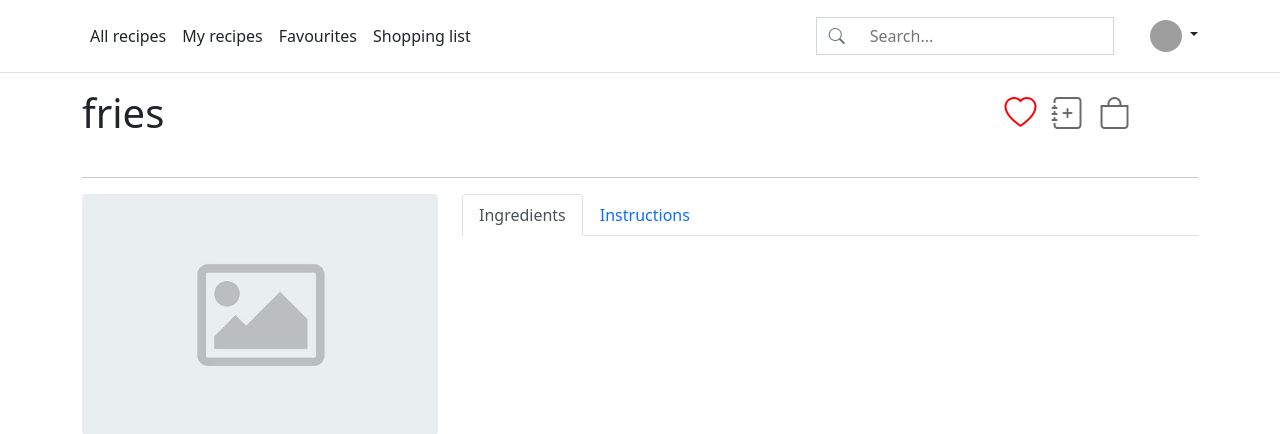
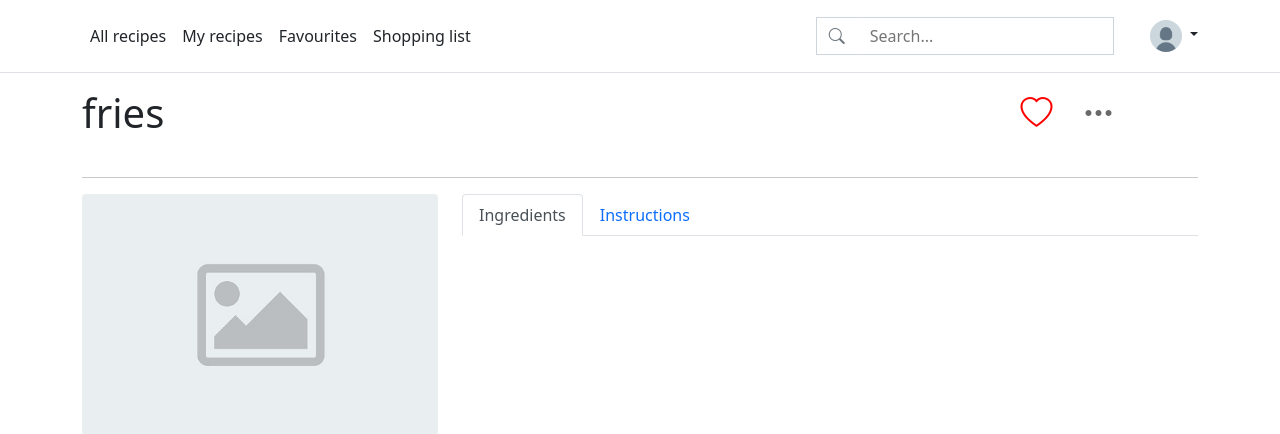
Before and after one commit to dariagridina/Recipes, a Django app: page /recipe/3/ in a window 1280 px wide. Shown: the top 434 px of the page. Run offline with Django 3.2, Linux system fonts and the light colour scheme; a user stored in the database is signed in; data comes from the database, SQL or seed files in the repository; both versions use the stored data as it was after the commit; some libraries are stand-ins or nearby versions; grey boxes are pictures that could not be loaded.

Commit message:
final changes

```diff
--- a/accounts/views.py
+++ b/accounts/views.py
@@ -1,3 +1,4 @@
+from django.contrib.auth import login
 from django.contrib.auth.forms import UserCreationForm
 from django.contrib.auth.models import User
 from django.contrib.auth.views import LoginView, LogoutView
@@ -8,6 +9,7 @@ from main.models import ShoppingList
 
 class CustomLoginView(LoginView):
     redirect_authenticated_user = True
+    next_page = '/recipes'
 
 
 class CustomLogoutView(LogoutView):
@@ -18,9 +20,10 @@ class RegistrationView(CreateView):
     template_name = 'registration/sign_up.html'
     model = User
     form_class = UserCreationForm
-    success_url = '/recipe'
+    success_url = '/recipes'
 
     def form_valid(self, form):
         response = super(RegistrationView, self).form_valid(form)
         ShoppingList.objects.create(user=self.object)
+        login(self.request, self.object)
         return response
--- a/main/urls.py
+++ b/main/urls.py
@@ -1,20 +1,21 @@
 from django.urls import path
 
-from main.views import RecipeDetailView, RecipeListView, FavouritesListView, AddFavouritesView, NewRecipeView, \
-    ShoppingListView, AddToShoppingListView, ShoppingListElementView, EditRecipeUpdateView, AddToMyRecipesView, \
-    MyRecipesListView
+from main.views import RecipeDetailView, RecipeListView, FavouritesListView, FavouritesAddView, NewRecipeView, \
+    ShoppingListView, AddRecipeToShoppingListView, ShoppingListElementView, EditRecipeUpdateView, MyRecipesAddView, \
+    MyRecipesListView, MyRecipeDeleteView
 
 urlpatterns = [
     path('recipe/<pk>/', RecipeDetailView.as_view(), name='recipe_detail'),
     path('recipe/<pk>/edit', EditRecipeUpdateView.as_view(), name='edit_page'),
+    path('recipe/<pk>/delete', MyRecipeDeleteView.as_view(), name='delete_my_recipe'),
     path('recipes/', RecipeListView.as_view(), name='recipe_list'),
     path('my_recipes/', MyRecipesListView.as_view(), name='my_recipes'),
-    path('my_recipes/add/<pk>', AddToMyRecipesView.as_view(), name='add_to_my_recipes'),
+    path('my_recipes/add/<pk>', MyRecipesAddView.as_view(), name='add_to_my_recipes'),
     path('favourites/', FavouritesListView.as_view(), name='favourite_recipes'),
-    path('favourites/add/<pk>/', AddFavouritesView.as_view(), name='add_to_favourites'),
+    path('favourites/add/<pk>/', FavouritesAddView.as_view(), name='add_to_favourites'),
     path('new/', NewRecipeView.as_view(), name='new_recipe'),
     path('shopping_list/', ShoppingListView.as_view(), name='shopping_list'),
-    path('shopping_list/add/<pk>/', AddToShoppingListView.as_view(), name='add_to_shopping_list'),
+    path('shopping_list/add/<pk>/', AddRecipeToShoppingListView.as_view(), name='add_to_shopping_list'),
     path('shopping_list/element/', ShoppingListElementView.as_view(), name='shopping_list_element_list'),
     path('shopping_list/element/<pk>/', ShoppingListElementView.as_view(), name='shopping_list_element_detail'),
 ]
--- a/main/views.py
+++ b/main/views.py
@@ -4,6 +4,7 @@ from django.db.models import Q
 from django.http import HttpResponse, JsonResponse
 from django.http import HttpResponseRedirect
 from django.shortcuts import get_object_or_404
+from django.urls import reverse
 from django.views import View
 from django.views.generic import ListView, DetailView, CreateView, UpdateView
 
@@ -15,13 +16,14 @@ class RecipeListView(ListView):
     model = Recipe
 
     def get_context_data(self, **kwargs):
-        kwargs['favourite_recipes'] = Recipe.objects.filter(favourites=self.request.user)
+        if self.request.user.is_authenticated:
+            kwargs['favourite_recipes'] = Recipe.objects.filter(favourites=self.request.user)
         kwargs['hide_header_search'] = True
         return super(RecipeListView, self).get_context_data(**kwargs)
 
     def get_queryset(self):
         queryset = super(RecipeListView, self).get_queryset()
-        queryset = queryset.filter(Q(user=self.request.user) | Q(user=None))
+        queryset = queryset.filter(user=None)
         form = SearchForm(self.request.GET)
         if form.is_valid():
             name = form.cleaned_data['name']
@@ -43,88 +45,6 @@ class RecipeDetailView(DetailView):
             is_favourite = True
         kwargs['is_favourite'] = is_favourite
         return super(RecipeDetailView, self).get_context_data(**kwargs)
-
-
-class FavouritesListView(ListView):
-    model = Recipe
-    template_name = 'main/favourite_recipes.html'
-
-    def get_queryset(self):
-        return Recipe.objects.filter(favourites=self.request.user)
-
-    def get_context_data(self, **kwargs):
-        kwargs['hide_header_search'] = True
-        kwargs['favourite_recipes'] = Recipe.objects.filter(favourites=self.request.user)
-        return super(FavouritesListView, self).get_context_data(**kwargs)
-
-
-class AddFavouritesView(View):
-    def get(self, request, pk):
-        recipe = get_object_or_404(Recipe, pk=pk)
-        if recipe.favourites.filter(id=request.user.id).exists():
-            recipe.favourites.remove(request.user)
-        else:
-            recipe.favourites.add(request.user)
-        return HttpResponseRedirect(request.META['HTTP_REFERER'])
-
-
-class ShoppingListView(ListView):
-    model = IngredientInRecipe
-    template_name = 'main/shopping_list.html'
-
-    def get_context_data(self, **kwargs):
-        kwargs['shopping_list'] = self.request.user.shopping_list
-        return super(ShoppingListView, self).get_context_data(**kwargs)
-
-
-class AddToShoppingListView(View):
-    def get(self, request, pk):
-        recipe = get_object_or_404(Recipe, pk=pk)
-        user_shopping_list = ShoppingList.objects.get(user=request.user)
-
-        for i in recipe.ingredientinrecipe_set.all():
-            ShoppingListElement.objects.create(shopping_list=user_shopping_list, ingredient=i.ingredient,
-                                               quantity=i.quantity, unit=i.unit)
-        return HttpResponseRedirect(request.META['HTTP_REFERER'])
-
-
-class ShoppingListElementView(View):
-    def put(self, request, pk):
-        element = get_object_or_404(ShoppingListElement, pk=pk, shopping_list__user=request.user)
-        element.completed = not element.completed
-        element.save()
-        return HttpResponse(status=200)
-
-    def delete(self, request, pk):
-        element = get_object_or_404(ShoppingListElement, pk=pk, shopping_list__user=request.user)
-        element.delete()
-        return HttpResponse(status=200)
-
-    def post(self, request):
-        user_input = request.POST['input']
-        regex = (r'((?P<name>[a-zA-Z\ ]+?)\s?(?P<quantity>\d+\.?,?\d*)\s?(?P<unit>[a-zA-Z]*\s*?|$)|'
-                 r'(?P<quantity2>\d+\.?,?\d*)\s?(?P<unit2>[a-zA-Z]*)(\ +?|$)(?P<name2>[a-zA-Z\ ]+)?)')
-        compiled = re.compile(regex)
-        match = compiled.search(user_input)
-        if match:
-            name = match.group('name') or match.group('name2')
-            quantity = match.group('quantity') or match.group('quantity2')
-            unit_name = match.group('unit') or match.group('unit2')
-        else:
-            name = user_input
-            quantity = 1
-            unit_name = 'item'
-
-        ingredient, _ = Ingredient.objects.get_or_create(name__iexact=name, defaults={
-            'name': name.capitalize()
-        })
-        unit, _ = Unit.objects.get_or_create(name__iexact=unit_name, defaults={
-            'name': unit_name.lower()
-        })
-        new_element = ShoppingListElement.objects.create(shopping_list=request.user.shopping_list,
-                                                         ingredient=ingredient, quantity=quantity, unit=unit)
-        return JsonResponse(status=200, data={'unit_name': unit.name, 'quantity': quantity,
-                                              'ingredient_name': new_element.ingredient.name})
 
 
 class NewRecipeView(CreateView):
@@ -173,6 +93,7 @@ class EditRecipeUpdateView(UpdateView):
     form_class = RecipeForm
 
     def get_context_data(self, **kwargs):
+
         if self.request.POST:
             kwargs['ingredient_formset'] = IngredientInRecipeFormSet(self.request.POST,
                                                                      prefix='ingredients', instance=self.object)
@@ -215,7 +136,55 @@ class EditRecipeUpdateView(UpdateView):
             return self.render_to_response(self.get_context_data(form=recipe_form))
 
 
-class AddToMyRecipesView(View):
+class FavouritesListView(ListView):
+    model = Recipe
+    template_name = 'main/favourite_recipes.html'
+
+    def get_queryset(self):
+        queryset = super(FavouritesListView, self).get_queryset()
+        queryset = queryset.filter(favourites=self.request.user)
+        form = SearchForm(self.request.GET)
+        if form.is_valid():
+            name = form.cleaned_data['name']
+            queryset = queryset.filter(name__contains=name)
+        return queryset
+
+    def get_context_data(self, **kwargs):
+        kwargs['hide_header_search'] = True
+        kwargs['favourite_recipes'] = Recipe.objects.filter(favourites=self.request.user)
+        return super(FavouritesListView, self).get_context_data(**kwargs)
+
+
+class FavouritesAddView(View):
+    def get(self, request, pk):
+        recipe = get_object_or_404(Recipe, pk=pk)
+        if recipe.favourites.filter(id=request.user.id).exists():
+            recipe.favourites.remove(request.user)
+        else:
+            recipe.favourites.add(request.user)
+        return HttpResponseRedirect(request.META['HTTP_REFERER'])
+
+
+class MyRecipesListView(ListView):
+    model = Recipe
+    template_name = 'main/my_recipes.html'
+
+    def get_queryset(self):
+        queryset = super(MyRecipesListView, self).get_queryset()
+        queryset = queryset.filter(user=self.request.user)
+        form = SearchForm(self.request.GET)
+        if form.is_valid():
+            name = form.cleaned_data['name']
+            queryset = queryset.filter(name__contains=name)
+        return queryset
+
+    def get_context_data(self, **kwargs):
+        kwargs['hide_header_search'] = True
+        kwargs['favourite_recipes'] = Recipe.objects.filter(favourites=self.request.user)
+        return super(MyRecipesListView, self).get_context_data(**kwargs)
+
+
+class MyRecipesAddView(View):
 
     def get(self, request, pk):
         recipe = get_object_or_404(Recipe, pk=pk)
@@ -233,17 +202,79 @@ class AddToMyRecipesView(View):
             step.id = None
             step.recipe = recipe
             step.save()
+        return HttpResponseRedirect(reverse('recipe_detail', kwargs={'pk': recipe.id}))
+
+
+class MyRecipeDeleteView(View):
+    def get(self, request, pk):
+        recipe = get_object_or_404(Recipe, pk=pk, user=request.user)
+        recipe.delete()
+        return HttpResponseRedirect(reverse('my_recipes'))
+
+
+class ShoppingListView(ListView):
+    model = IngredientInRecipe
+    template_name = 'main/shopping_list.html'
+
+    def get_context_data(self, **kwargs):
+        kwargs['shopping_list'] = self.request.user.shopping_list
+        return super(ShoppingListView, self).get_context_data(**kwargs)
+
+
+class AddRecipeToShoppingListView(View):
+    def get(self, request, pk):
+        recipe = get_object_or_404(Recipe, pk=pk)
+
+        for i in recipe.ingredientinrecipe_set.all():
+            element, created = ShoppingListElement.objects.get_or_create(shopping_list=request.user.shopping_list,
+                                                                         ingredient=i.ingredient, unit=i.unit,
+                                                                         completed=False,
+                                                                         defaults={'quantity': i.quantity})
+            if not created:
+                element.quantity += i.quantity
+                element.save()
         return HttpResponseRedirect(request.META['HTTP_REFERER'])
 
 
-class MyRecipesListView(ListView):
-    model = Recipe
-    template_name = 'main/my_recipes.html'
+class ShoppingListElementView(View):
+    def put(self, request, pk):
+        element = get_object_or_404(ShoppingListElement, pk=pk, shopping_list__user=request.user)
+        element.completed = not element.completed
+        element.save()
+        return HttpResponse(status=200)
 
-    def get_queryset(self):
-        return Recipe.objects.filter(user=self.request.user)
+    def delete(self, request, pk):
+        element = get_object_or_404(ShoppingListElement, pk=pk, shopping_list__user=request.user)
+        element.delete()
+        return HttpResponse(status=200)
 
-    def get_context_data(self, **kwargs):
-        kwargs['hide_header_search'] = True
-        kwargs['favourite_recipes'] = Recipe.objects.filter(favourites=self.request.user)
-        return super(MyRecipesListView, self).get_context_data(**kwargs)
+    def post(self, request):
+        user_input = request.POST['input']
+        regex = (r'((?P<name>[a-zA-Z\ ]+?)\s?(?P<quantity>\d+\.?,?\d*)\s?(?P<unit>[a-zA-Z]*\s*?|$)|'
+                 r'(?P<quantity2>\d+\.?,?\d*)\s?(?P<unit2>[a-zA-Z]*)(\ +?|$)(?P<name2>[a-zA-Z\ ]+)?)')
+        compiled = re.compile(regex)
+        match = compiled.search(user_input)
+        if match:
+            name = match.group('name') or match.group('name2')
+            quantity = float(match.group('quantity') or match.group('quantity2'))
+            unit_name = match.group('unit') or match.group('unit2')
+        else:
+            name = user_input
+            quantity = 1
+            unit_name = 'item'
+
+        ingredient, _ = Ingredient.objects.get_or_create(name__iexact=name, defaults={
+            'name': name.lower()
+        })
+        unit, _ = Unit.objects.get_or_create(name__iexact=unit_name, defaults={
+            'name': unit_name.lower()
+        })
+
+        element, created = ShoppingListElement.objects.get_or_create(shopping_list=request.user.shopping_list,
+                                                                     ingredient=ingredient, unit=unit, completed=False,
+                                                                     defaults={'quantity': quantity})
+        if not created:
+            element.quantity += quantity
+            element.save()
+        return JsonResponse(status=200, data={'unit_name': element.unit.name, 'quantity': element.quantity,
+                                              'ingredient_name': element.ingredient.name})
--- a/recipes/settings.py
+++ b/recipes/settings.py
@@ -13,6 +13,8 @@ import os
 from pathlib import Path
 
 # Build paths inside the project like this: BASE_DIR / 'subdir'.
+from django.urls import reverse
+
 BASE_DIR = Path(__file__).resolve().parent.parent
 
 
@@ -134,7 +136,7 @@ STATIC_ROOT = os.path.join(BASE_DIR, 'static')
 
 DEFAULT_AUTO_FIELD = 'django.db.models.BigAutoField'
 
-LOGIN_REDIRECT_URL = '/recipe/2'
+LOGIN_REDIRECT_URL = '/recipes'
 
 MEDIA_ROOT = os.path.join(BASE_DIR, 'media')
 
--- a/templates/base.html
+++ b/templates/base.html
@@ -1,3 +1,4 @@
+{% load static %}
 <!doctype html>
 <html lang="en">
 <head>
@@ -42,9 +43,11 @@
         <div class="d-flex flex-wrap align-items-center justify-content-center justify-content-lg-start">
             <ul class="nav col-12 col-lg-auto me-lg-auto mb-2 justify-content-center mb-md-0">
                 <li><a href="{% url 'recipe_list' %}" class="nav-link px-2 link-dark"data-toggle='tooltip' title='All recipes'>All recipes</a></li>
+                {% if request.user.is_authenticated %}
                     <li><a href="{% url 'my_recipes' %}" class="nav-link px-2 link-dark"data-toggle='tooltip' title='My recipes'>My recipes</a></li>
                     <li><a href="{% url 'favourite_recipes' %}" class="nav-link px-2 link-dark" data-toggle='tooltip' title='Favourites'>Favourites</a></li>
                     <li><a href="{% url 'shopping_list' %}" class="nav-link px-2 link-dark" data-toggle='tooltip' title='Shopping list'>Shopping list</a></li>
+                {% endif %}
 
             </ul>
 
@@ -61,12 +64,18 @@
 
             <div class="dropdown text-end">
                 <a href="#" class="d-block link-dark text-decoration-none dropdown-toggle" id="dropdownUser1" data-bs-toggle="dropdown" aria-expanded="false">
-                    <img src="https://github.com/mdo.png" alt="mdo" width="32" height="32" class="rounded-circle">
+                    <img src='{% static 'placeholder_user.png' %}' width="32" height="32" class="rounded-circle">
                 </a>
                 <ul class="dropdown-menu text-small" aria-labelledby="dropdownUser1">
+                    {% if request.user.is_authenticated %}
                         <li><a class="dropdown-item" href="{% url 'new_recipe' %}">New recipe...</a></li>
                         <li><hr class="dropdown-divider"></li>
                         <li><a href=" {% url 'logout' %}" class="dropdown-item" href="#">Log out</a></li>
+                    {% else %}
+                        <li><a href=" {% url 'login' %}" class="dropdown-item" href="#">Log in</a></li>
+                        <li><hr class="dropdown-divider"></li>
+                        <li><a href=" {% url 'sign_up' %}" class="dropdown-item" href="#">Create account</a></li>
+                    {% endif %}
                 </ul>
             </div>
         </div>
--- a/templates/main/recipe_detail.html
+++ b/templates/main/recipe_detail.html
@@ -7,10 +7,10 @@
 
 {% block css %}
     <style>
-        .button-container a{
+        i.heart{
             font-size:xx-large;
-            color: red;t
-            margin-left: 15px;
+            color: red;
+            margin-right: 30px;
         }
         .list-container a{
             font-size: xx-large;
@@ -21,6 +21,10 @@
             display: flex;
             justify-content: center;
         }
+        i.menu-item{
+            font-size: xx-large;
+            color: dimgrey;
+        }
     </style>
 {% endblock %}
 
@@ -30,41 +34,44 @@
             <div class="col-9">
                 <p class="h1">{{ recipe.name }}</p>
             </div>
+
             <div class="col-3">
                 <div class="flex-box">
                     {% if request.user.is_authenticated %}
                         {% if is_favourite %}
-
-                            <div class="button-container">
-                                <a href="{% url 'add_to_favourites' recipe.id %}" data-toggle='tooltip' title='Remove from favourites'><i class="bi bi-heart-fill"></i></a>
-                            </div>
+                            <a href="{% url 'add_to_favourites' recipe.id %}" data-toggle='tooltip' title='Remove from favourites'><i class="bi bi-heart-fill heart"></i></a>
                         {% else %}
-                            <div class="button-container">
-                                <a href="{% url 'add_to_favourites' recipe.id %}" data-toggle='tooltip' title='Add to favourites'><i class="bi bi-heart"></i></a>
-                            </div>
+                            <a href="{% url 'add_to_favourites' recipe.id %}" data-toggle='tooltip' title='Add to favourites'><i class="bi bi-heart heart"></i></a>
                         {% endif %}
-                        {% if recipe.user == request.user %}
-                            <div class="list-container">
-                                <a href="{% url 'edit_page' recipe.id %}" data-toggle='tooltip' title='Edit'><i class="bi bi-pencil-square"></i></a>
-                            </div>
-                        {% else %}
-                            <div class="list-container">
-                                <a href="{% url 'add_to_my_recipes' recipe.id %}" data-toggle='tooltip' title='Add to my recipes'><i class="bi bi-journal-plus"></i></a>
-                            </div>
-                        {% endif %}
-                        <div class="list-container">
-                            <a href="{% url 'add_to_shopping_list' recipe.id %}" data-toggle='tooltip' title='Add to shopping list'><i class="bi bi-bag"></i></a>
+                        <div class="dropdown text-end">
+                            <a href="#" class="d-block link-dark text-decoration-none" id="dropdownUser1" data-bs-toggle="dropdown" aria-expanded="false">
+                                <i class="bi bi-three-dots menu-item"></i>
+                            </a>
+                            <ul class="dropdown-menu text-small" aria-labelledby="dropdownUser1">
+                                {% if recipe.user == request.user %}
+                                    <li>
+                                        <a href="{% url 'edit_page' recipe.id %}" class="dropdown-item" data-toggle='tooltip' title='Edit'><span>Edit</span></a>
+                                    </li>
+                                {% else %}
+                                    <li>
+                                        <a href="{% url 'add_to_my_recipes' recipe.id %}" class="dropdown-item" data-toggle='tooltip' title='Add to my recipes'><span>Add to my recipes</span></a>
+                                    </li>
+                                {% endif %}
+                                <li><hr class="dropdown-divider"></li>
+                                <li><a href="{% url 'add_to_shopping_list' recipe.id %}" class="dropdown-item" data-toggle='tooltip' title='Add to shopping list'><span>Add to shopping list</span></a></li>
+                                {% if recipe.user == request.user %}
+                                    <li><hr class="dropdown-divider"></li>
+                                    <li><a href="{% url 'delete_my_recipe' recipe.id %}" class="dropdown-item" data-toggle='tooltip' title='Delete'><span>Delete</span></a></li>
+                                {% endif %}
+                            </ul>
                         </div>
-
                     {% else %}
-                        <div class="button-container">
-                            <a href="{% url 'sign_up' %}"><i class="bi bi-heart"></i></a>
-                        </div>
+                        <a href="{% url 'sign_up' %}"><i class="bi bi-heart"></i></a>
                     {% endif %}
-
                 </div>
             </div>
         </div>
+
         <div class="row mb-3">
             <div class="col-10">{% if recipe.description %} {{ recipe.description }}
             {% endif %}</div>
--- a/templates/registration/sign_up.html
+++ b/templates/registration/sign_up.html
@@ -42,6 +42,6 @@
                             <p class="error-message">{{ error }}
                         {% endfor %}
                         <br>
-                        <button class="w-100 btn btn-lg btn-primary" value="Submit" type="submit">Sign in</button>
+                        <button class="w-100 btn btn-lg btn-primary" value="Submit" type="submit">Create account</button>
                     </form>
 {% endblock %}
```
Also changed, not shown: templates/main/recipe_list.html (+10 -6 lines), templates/registration/login.html (+2 -5 lines), db.sqlite3, static_files/placeholder_user.png (added). Lines whose indentation alone changed are shown as unchanged.
